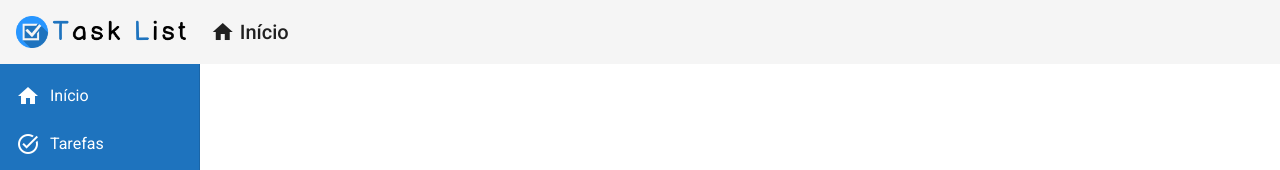
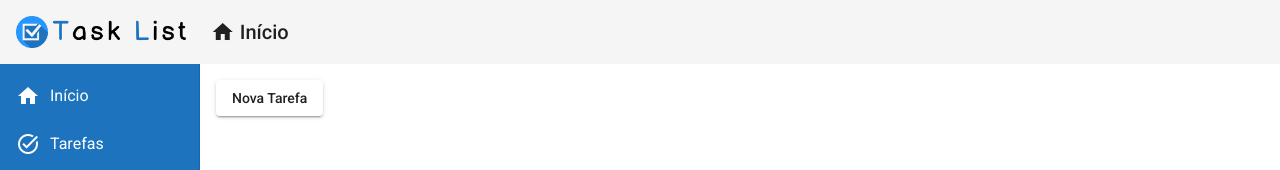
Before and after one commit to sidnei-junior/task-list-angular-interface, an Angular app: page /task in a window 1280 px wide. Before the commit this address led to /. Shown: the top 170 px of the page. Built offline with nearby package versions, Linux system fonts and the light colour scheme.

Commit message:
add task crud view

```diff
--- a/src/app/app-routing.module.ts
+++ b/src/app/app-routing.module.ts
@@ -1,11 +1,15 @@
 import { NgModule } from '@angular/core';
 import { RouterModule, Routes } from '@angular/router';
 import { HomeComponent } from './views/home/home.component';
+import { TaskCrudComponent } from './views/task-crud/task-crud.component';
 
 const routes: Routes = [
   {
     path: '',
     component: HomeComponent
+  }, {
+    path: 'task',
+    component: TaskCrudComponent
   }
 ];
 
--- /dev/null
+++ b/src/app/views/task-crud/task-crud.component.html
@@ -0,0 +1,3 @@
+<button mat-raised-button (click)="navigateToTaskCreate()">
+    Nova Tarefa
+</button>
--- /dev/null
+++ b/src/app/views/task-crud/task-crud.component.ts
@@ -0,0 +1,19 @@
+import { Component, OnInit } from '@angular/core';
+import { Router } from '@angular/router';
+
+@Component({
+  selector: 'app-task-crud',
+  templateUrl: './task-crud.component.html',
+  styleUrls: ['./task-crud.component.css']
+})
+export class TaskCrudComponent implements OnInit {
+
+  constructor(private router: Router) { }
+
+  ngOnInit(): void {
+  }
+
+  navigateToTaskCreate(): void {
+    this.router.navigate(['task/create']);
+  }
+}
```
Also changed, not shown: src/app/app.module.ts (+6 -2 lines), src/app/views/task-crud/task-crud.component.css (added).
